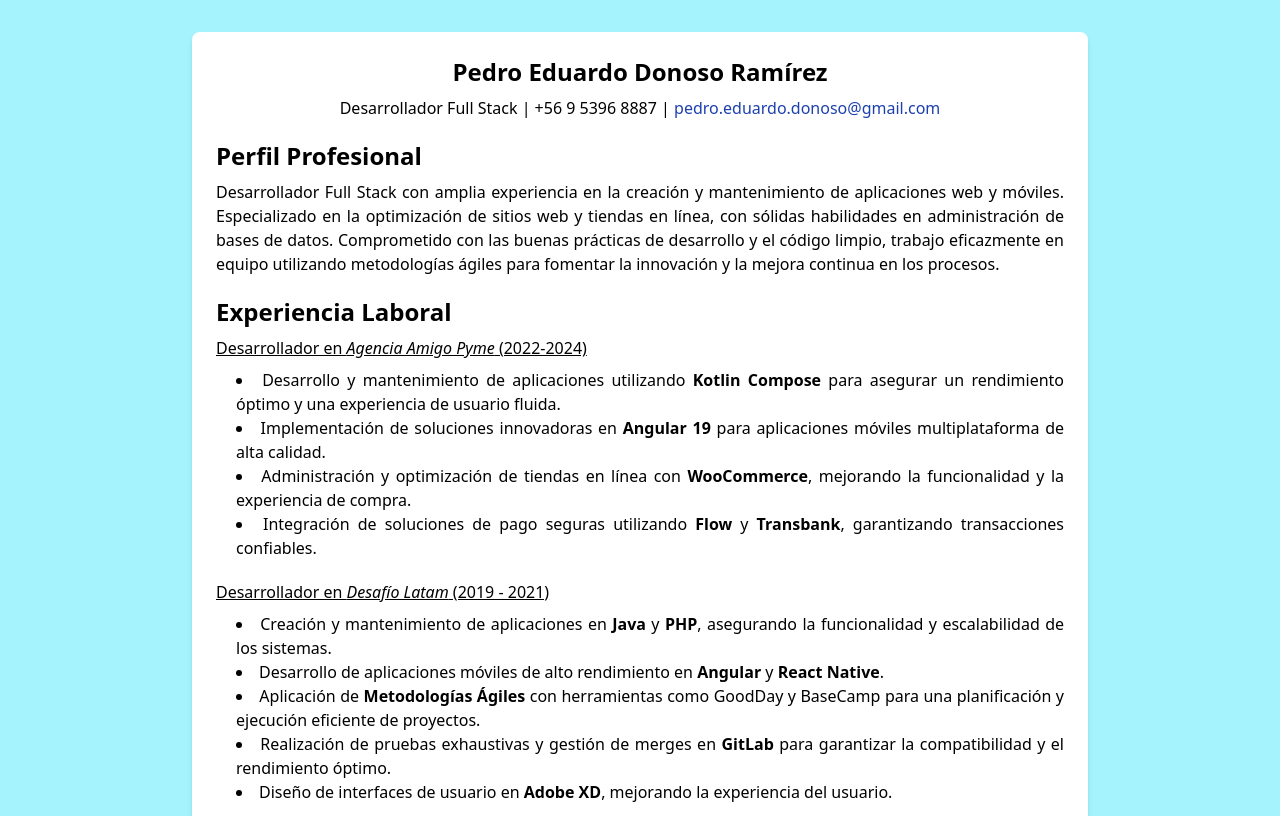
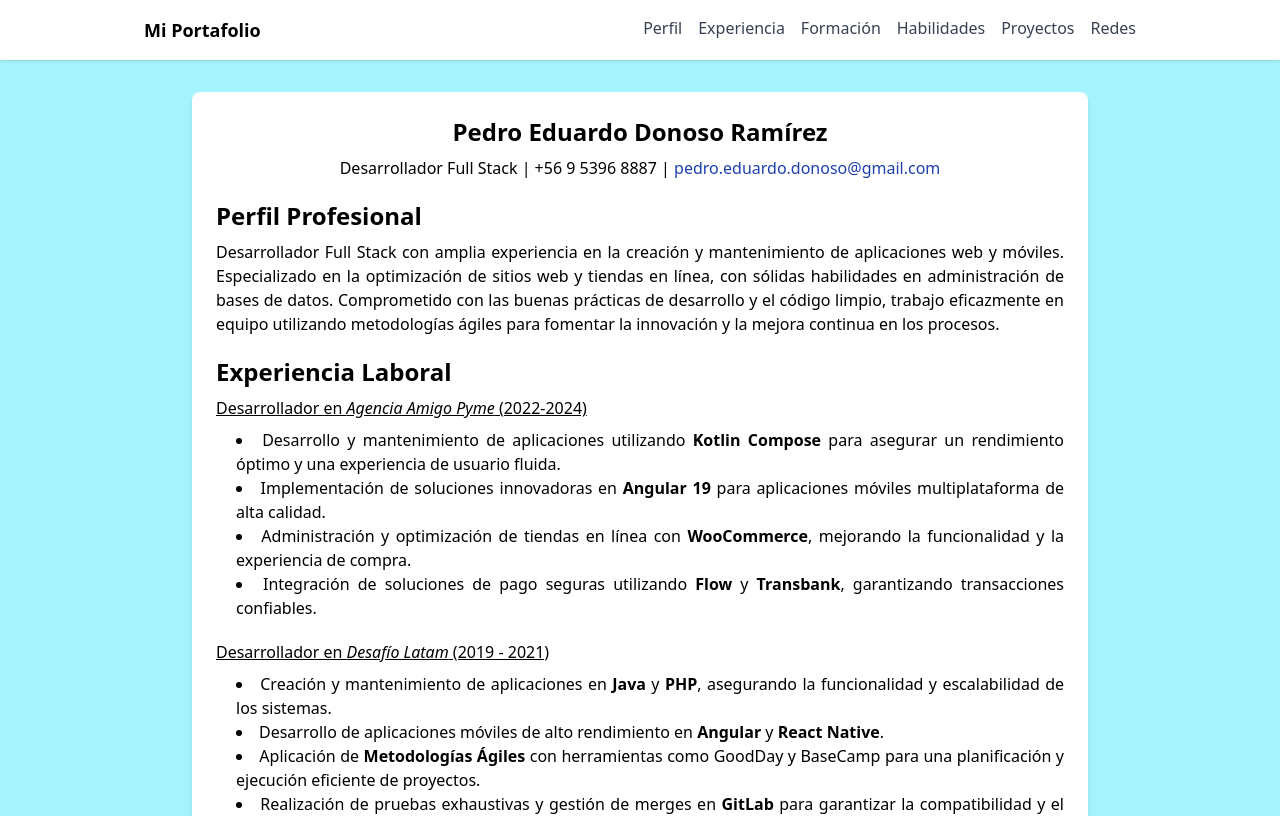
Before and after one commit to pedro-donoso/portafolio-nextjs, a Next.js app: page / in a window 1280 px wide. Shown: the top 816 px of the page. Built offline with nearby package versions, Linux system fonts and the light colour scheme.

Commit message:
agrego topbar

```diff
--- a/app/layout.tsx
+++ b/app/layout.tsx
@@ -1,3 +1,4 @@
+import Link from 'next/link';
 import './globals.css';
 
 export default function RootLayout({ children }: { children: React.ReactNode }) {
@@ -5,6 +6,19 @@ export default function RootLayout({ children }: { children: React.ReactNode })
     <html lang="es">
       <body>
 		<div className='bg-cyan-200 min-h-screen'>
+			<header className="bg-white shadow">
+            <nav className="max-w-5xl mx-auto p-4 flex justify-between">
+              <div className="text-lg font-bold">Mi Portafolio</div>
+              <div className="space-x-4">
+                <Link href="#perfil" className="text-gray-700 hover:text-blue-500">Perfil</Link>
+                <Link href="#experiencia" className="text-gray-700 hover:text-blue-500">Experiencia</Link>
+                <Link href="#formacion" className="text-gray-700 hover:text-blue-500">Formación</Link>
+                <Link href="#habilidades" className="text-gray-700 hover:text-blue-500">Habilidades</Link>
+                <Link href="#proyectos" className="text-gray-700 hover:text-blue-500">Proyectos</Link>
+                <Link href="#redes" className="text-gray-700 hover:text-blue-500">Redes</Link>
+              </div>
+            </nav>
+          </header>
 			<main className='p-8 max-4 max-w-5xl mx-auto'>
 				{children}
 			</main>
--- a/app/page.tsx
+++ b/app/page.tsx
@@ -6,7 +6,7 @@ const Home: React.FC = () => {
       <h1 className='text-2xl font-bold mb-2 text-center'>Pedro Eduardo Donoso Ramírez</h1>
       <p className='mt-2 text-center'>Desarrollador Full Stack | +56 9 5396 8887 | <a href="mailto:pedro.eduardo.donoso@gmail.com" className='text-blue-800'>pedro.eduardo.donoso@gmail.com</a></p>
 
-      <section className='mt-5'>
+      <section className='mt-5' id='perfil'>
         <h2 className='text-2xl font-bold mb-2'>Perfil Profesional</h2>
         <p className='text-justify'>
           Desarrollador Full Stack con amplia experiencia en la creación y mantenimiento de aplicaciones web
@@ -17,7 +17,7 @@ const Home: React.FC = () => {
         </p>
       </section>
 
-      <section className='mt-5'>
+      <section className='mt-5' id='experiencia'>
         <h2 className='text-2xl font-bold mb-2'>Experiencia Laboral</h2>
         <h3 className='mb-2 underline'>Desarrollador en <i>Agencia Amigo Pyme</i> (2022-2024)</h3>
         <ul className='list-disc list-inside ml-5 mb-5 text-justify'>
@@ -46,7 +46,7 @@ const Home: React.FC = () => {
       </section>
 
       <section>
-        <h2>Formación</h2>
+        <h2 id='formacion'>Formación</h2>
         <ul>
           <li>Bootcamp Desarrollo de Apps Móviles Android - Talento Digital (2024)</li>
           <li>Bootcamp Desarrollo Ruby on Rails para Startups - Talento Digital (2023)</li>
@@ -56,7 +56,7 @@ const Home: React.FC = () => {
       </section>
 
       <section>
-        <h2>Habilidades</h2>
+        <h2 id='habilidades'>Habilidades</h2>
         <h3>Lenguajes de Programación:</h3>
         <p>Kotlin, Java, PHP, JavaScript, Ruby on Rails, Matlab</p>
         <h3>Desarrollo Frontend:</h3>
@@ -72,7 +72,7 @@ const Home: React.FC = () => {
       </section>
 
       <section>
-        <h2>Proyectos Destacados</h2>
+        <h2 id='proyectos'>Proyectos Destacados</h2>
         <ul>
           <li>Repositorio de Códigos: <a href="https://github.com/tu_usuario" target="_blank">GitHub</a></li>
           <li>Portafolio de Proyectos: <a href="https://tu_portafolio.netlify.app" target="_blank">Netlify</a></li>
@@ -80,7 +80,7 @@ const Home: React.FC = () => {
       </section>
 
       <section>
-        <h2>Redes</h2>
+        <h2 id='redes'>Redes</h2>
         <p><a href="https://www.linkedin.com/in/tu_perfil" target="_blank">LinkedIn</a></p>
       </section>
     </main>
```
